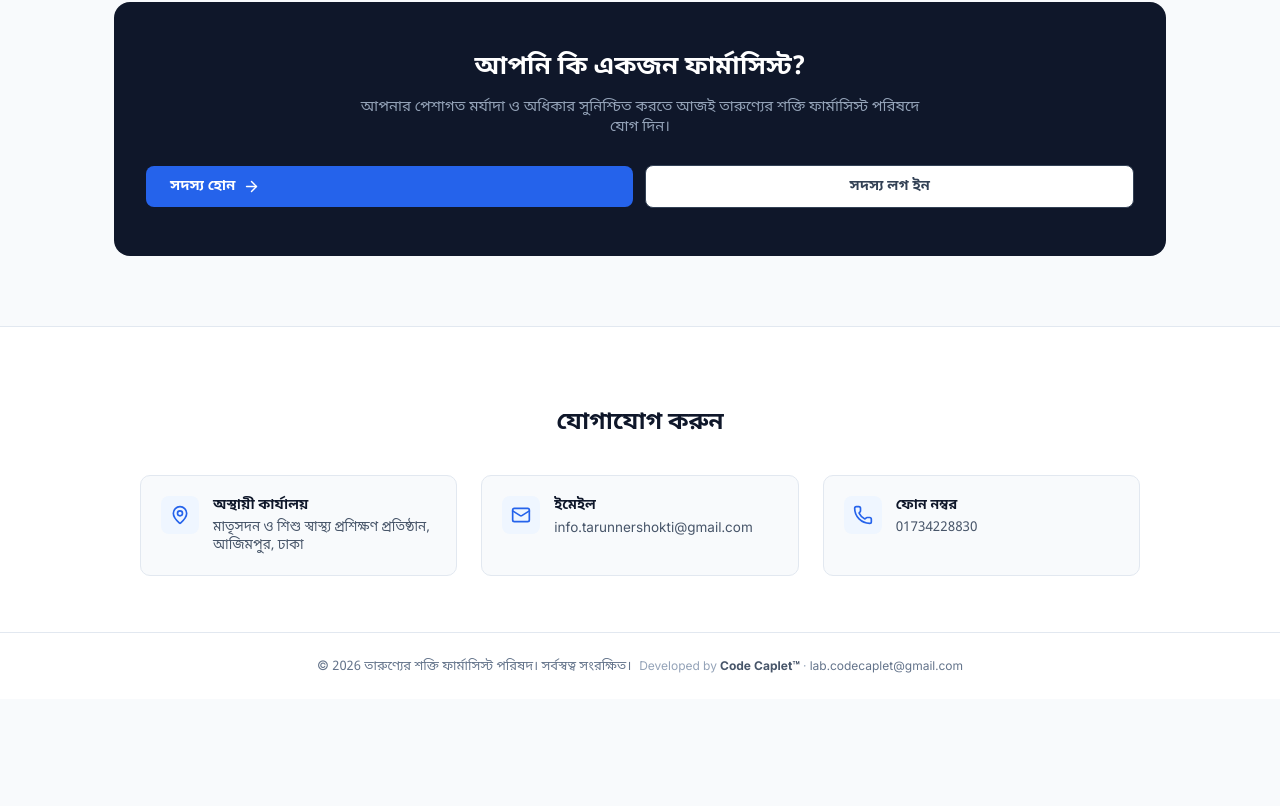
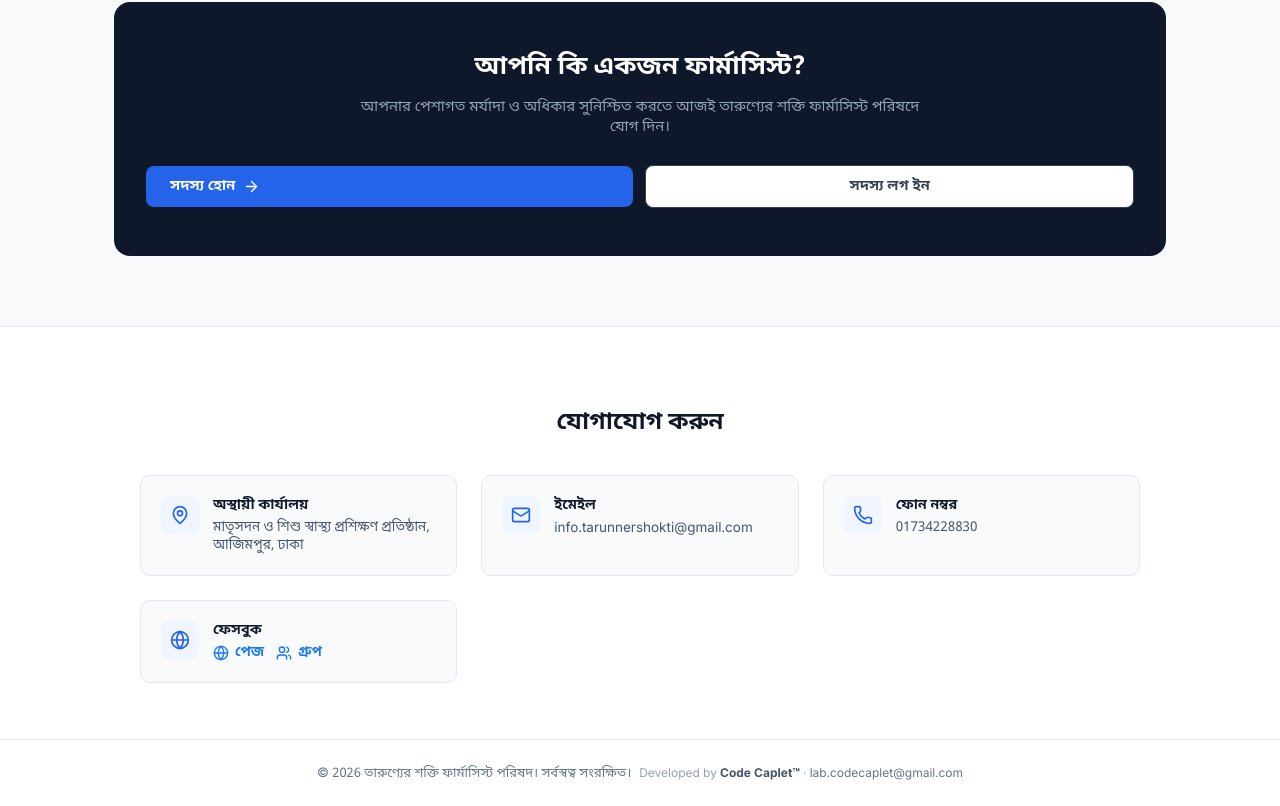
Before and after one commit to habibulhaasan/Tarunner-Shokti, a Next.js app: page / in a window 1280 px wide. Shown: the part 1831-2637 px from the top of the page. Before the commit the page ends 2530 px from the top, so only its background shows below. Built offline with nearby package versions, Linux system fonts and the light colour scheme; no server answers; the database is empty; a web font is replaced by a local one.

Commit message:
Social site added

```diff
--- a/app/page.jsx
+++ b/app/page.jsx
@@ -4,7 +4,8 @@ import Link from "next/link";
 import Image from "next/image";
 import {
   Users, Target, Eye, Rocket, MapPin, Mail, Phone,
-  ArrowRight, Smartphone, Download, Sparkles, Bell, ChevronRight, FileText
+  ArrowRight, Smartphone, Download, Sparkles, Bell, ChevronRight, FileText,
+  Globe
 } from "lucide-react";
 import { usePublicCommitteeMembers } from "../lib/committee";
 import { useVisibleMemos } from "../lib/memos";
@@ -278,6 +279,30 @@ export default function LandingPage() {
                 <p><a href="tel:01734228830">01734228830</a></p>
               </div>
             </div>
+            <div className="contact-item">
+              <div className="contact-icon"><Globe size={20} /></div>
+              <div>
+                <strong>ফেসবুক</strong>
+                <p style={{ display: "flex", gap: "12px", flexWrap: "wrap", marginTop: "4px" }}>
+                  <a
+                    href="https://www.facebook.com/profile.php?id=61593973204688"
+                    target="_blank"
+                    rel="noopener noreferrer"
+                    style={{ display: "inline-flex", alignItems: "center", gap: "6px", color: "#1877F2", fontWeight: "600", textDecoration: "none" }}
+                  >
+                    <Globe size={16} /> পেজ
+                  </a>
+                  <a
+                    href="https://www.facebook.com/groups/1227142839002006"
+                    target="_blank"
+                    rel="noopener noreferrer"
+                    style={{ display: "inline-flex", alignItems: "center", gap: "6px", color: "#1877F2", fontWeight: "600", textDecoration: "none" }}
+                  >
+                    <Users size={16} /> গ্রুপ
+                  </a>
+                </p>
+              </div>
+            </div>
           </div>
         </div>
       </section>
```
